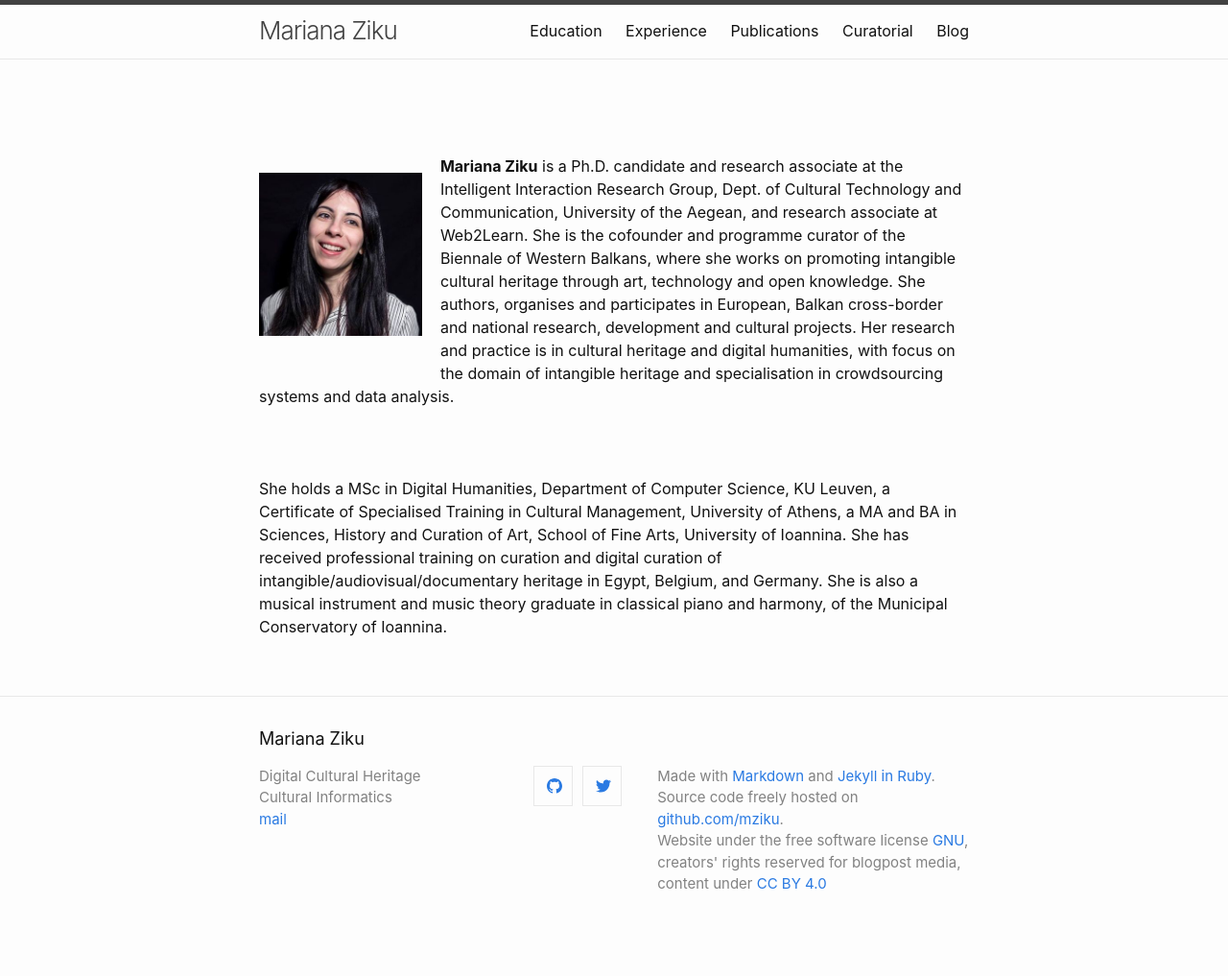
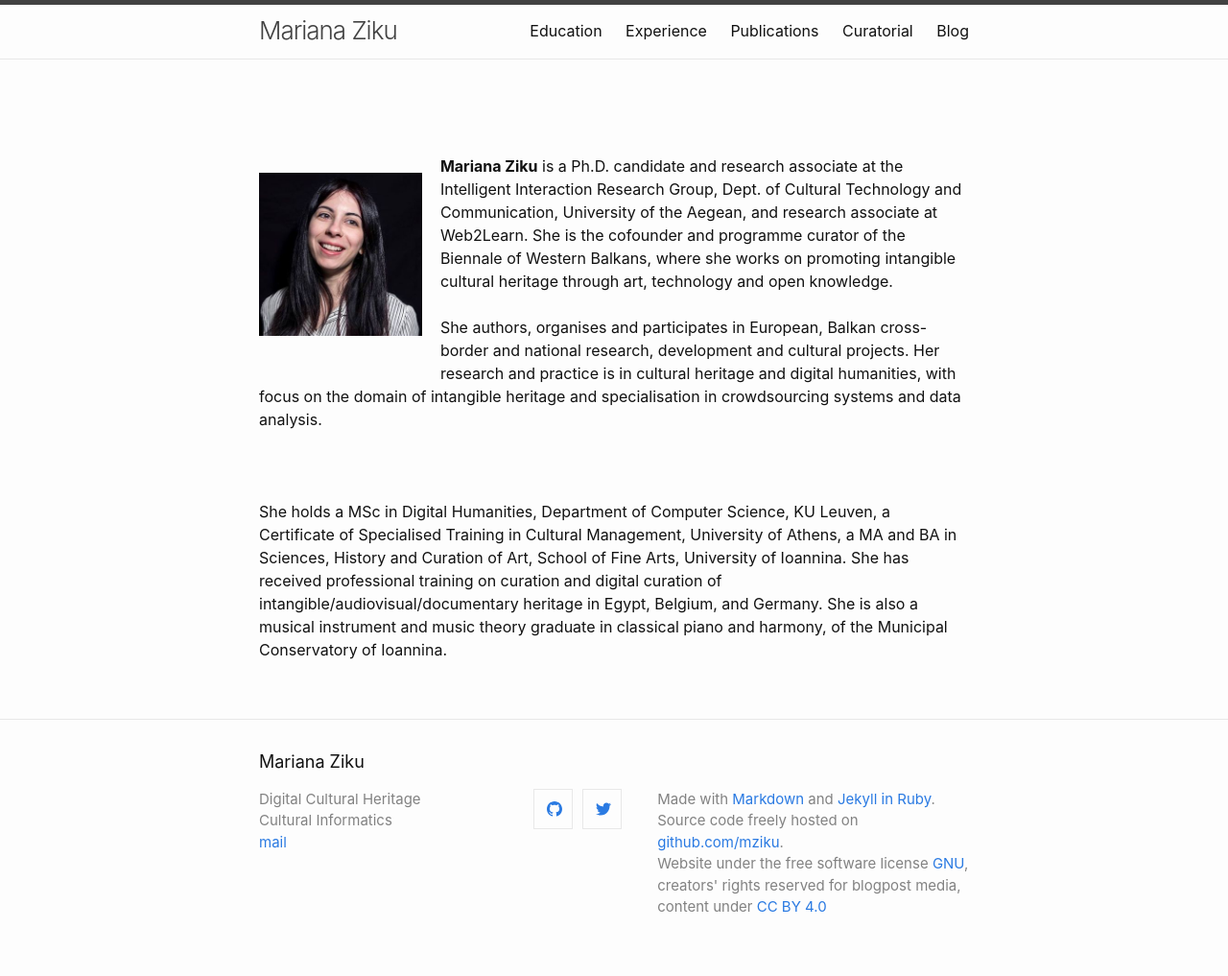
Before and after one commit to mziku/mziku.github.io, a Jekyll site: the page built from index.md, in a window 1280 px wide. Shown: the whole page at 96% size. Built offline with Jekyll 4.4.1, drawn with Linux system fonts in a browser that asks for light colours; before the commit the page ends 993 px from its top, so only the background shows below that.

Commit message:
Update index.md

```diff
--- a/index.md
+++ b/index.md
@@ -4,7 +4,10 @@ layout: page
 
 <br>
 <p style="float: left;"><img src="https://mziku.github.io/images/10574310_795517237244850_4768544535441850499_n(1).jpg" style="float:left; margin-top:5mm; margin-right:5mm; margin-bottom:5mm; margin-left:5;" alt="mariana-ziku-profile-picture" width="170" height="auto"></p>
-**Mariana Ziku** is a Ph.D. candidate and research associate at the Intelligent Interaction Research Group, Dept. of Cultural Technology and Communication, University of the Aegean, and research associate at Web2Learn. She is the cofounder and programme curator of the Biennale of Western Balkans, where she works on promoting intangible cultural heritage through art, technology and open knowledge. She authors, organises and participates in European, Balkan cross-border and national research, development and cultural projects. Her research and practice is in cultural heritage and digital humanities, with focus on the domain of intangible heritage and specialisation in crowdsourcing systems and data analysis.
+**Mariana Ziku** is a Ph.D. candidate and research associate at the Intelligent Interaction Research Group, Dept. of Cultural Technology and Communication, University of the Aegean, and research associate at Web2Learn. She is the cofounder and programme curator of the Biennale of Western Balkans, where she works on promoting intangible cultural heritage through art, technology and open knowledge.
+<br>
+<br>
+She authors, organises and participates in European, Balkan cross-border and national research, development and cultural projects. Her research and practice is in cultural heritage and digital humanities, with focus on the domain of intangible heritage and specialisation in crowdsourcing systems and data analysis.
 <br>
 <br>
 <br>
```
